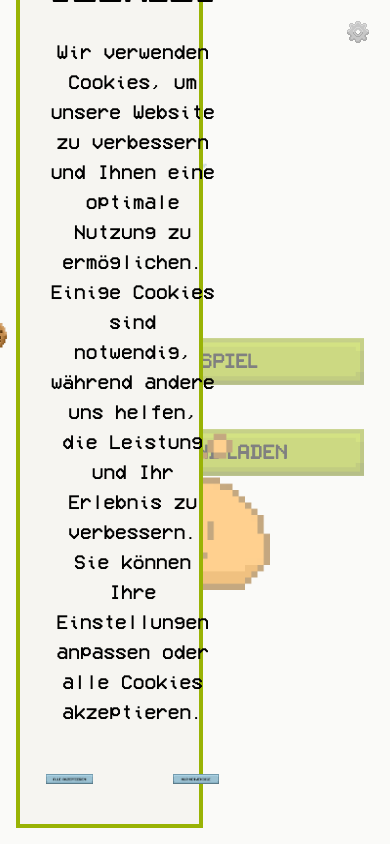
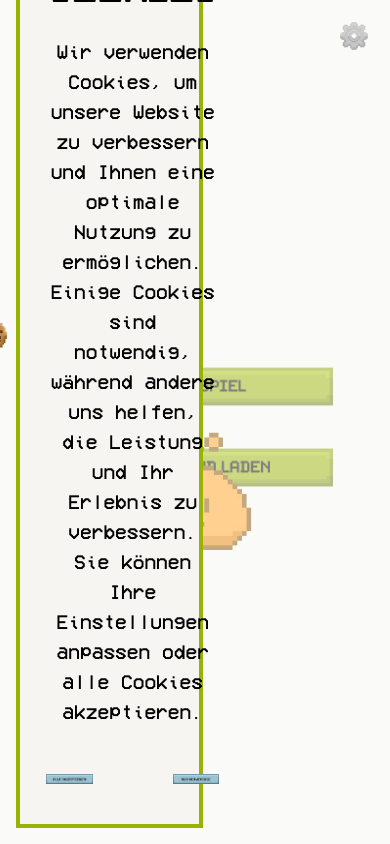
Before and after one commit to linguExplorer/linguExplorer, a Vue app in the folder webpage/: page /afterlogin in a window 390 px wide. Built offline with nearby package versions, Linux system fonts and the light colour scheme.

Commit message:
update responsiveness

```diff
--- a/webpage/src/pages/Afterlogin.vue
+++ b/webpage/src/pages/Afterlogin.vue
@@ -1,12 +1,12 @@
 <template>
   <div class="font-vcr m-0 text-black w-full bg-[#f6f5f1] min-h-screen flex flex-col justify-between">
     <!-- Header -->
-    <header class="flex justify-start mt-40 px-40">
+    <header class="flex justify-start mt-40 px-60 md:px-40">
       <!-- Logo links oben -->
       <img
         src="@/assets/xx_Images/xx_Images/wordmark/wordmark_scaled.png"
         alt="Linguexplorer"
-        class="w-8/12 max-w-[600px]"
+        class="w-8/12 max-w-[600px] sm:w-6/12 md:w-8/12"
       />
     </header>
 
@@ -18,7 +18,7 @@
         <img
           src="@/assets/xx_Images/xx_Images/Buttons/SettingsIcon.png"
           alt="Nach oben"
-          class="max-h-[100px] hover:opacity-80"
+          class="max-h-[40px] w-[40px] sm:max-h-[60px] sm:w-[60px] hover:opacity-80"
         />
       </router-link>
 
@@ -33,7 +33,7 @@
             <img
               src="@/assets/xx_Images/xx_Images/Buttons/neuesSpiel_green.png"
               alt="Jetzt spielen"
-              class="max-h-[55px] hover:opacity-80"
+              class="max-h-[45px] hover:opacity-80 sm:max-h-[55px]"
             />
           </button>
 
@@ -41,7 +41,7 @@
             <img
              src="@/assets/xx_Images/xx_Images/Buttons/spielstandLaden_green.png"
               alt="Spielstand laden"
-              class="max-h-[55px] hover:opacity-80"
+              class="max-h-[45px] hover:opacity-80 sm:max-h-[55px]"
             />
           </button>
         </div>
@@ -50,7 +50,7 @@
           <img
             src="@/assets/xx_Images/xx_Images/MainCharacterFrontAnimationv2.gif"
             alt="Character Animation"
-            class="w-[200px] md:w-[200px] lg:w-[250px]"
+            class="w-[150px] sm:w-[200px] md:w-[200px] lg:w-[250px]"
           />
         </div>
       </div>
```
